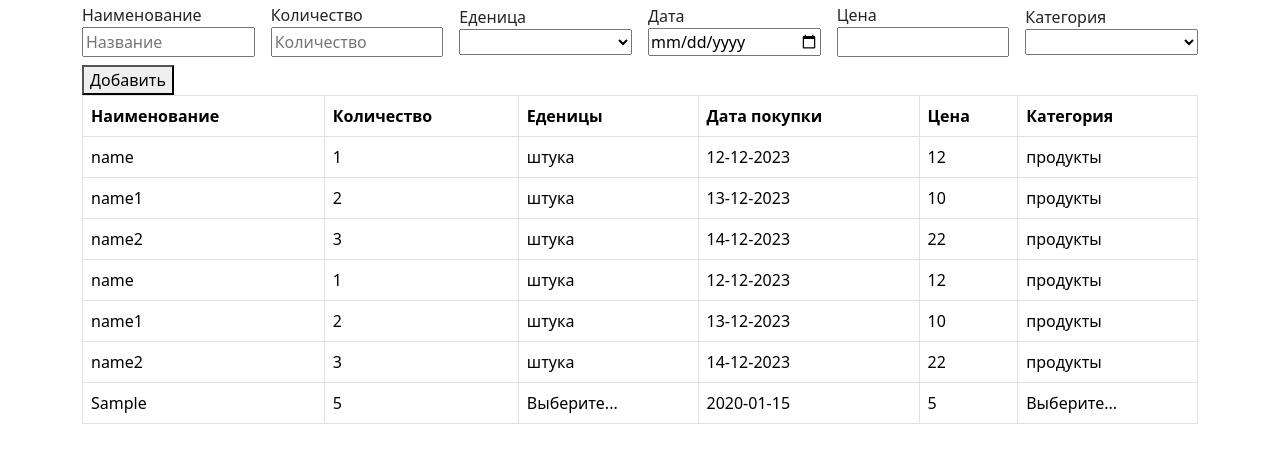
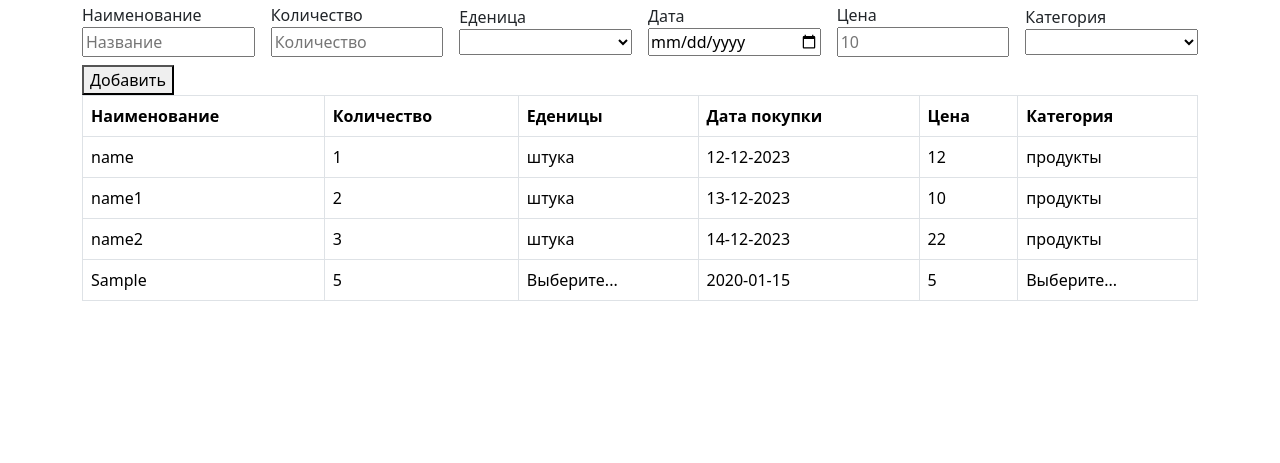
Before and after one commit to network-Error/expense-accounting, a website built with webpack: page src/index.html in a window 1280 px wide. Both pictures are taken after typing "Sample", "5", "2020-01-15", "5" into the empty fields and a click on the button "Добавить". Shown: the part 53-516 px from the top of the page. Built offline with nearby package versions, Linux system fonts and the light colour scheme.

Commit message:
feat: change the display elements, moved DB to a separate file

```diff
--- /dev/null
+++ b/src/db.js
@@ -0,0 +1,14 @@
+// const inputData = {
+//   name: ['name', 'name2', 'name3'],
+//   count: ['1', '2', '3'],
+//   unit: ['штука', 'штука', 'штука'],
+//   date: ['12.12.2023', '13.12.2023', '14.12.2023'],
+//   price: ['12', '100', '22'],
+//   category: ['продукты', 'продукты', 'продукты'],
+// }
+
+export const inputData = [
+  {name: 'name', count: '1', unit: 'штука', date: '12-12-2023', price: '12', category: 'продукты'},
+  {name: 'name1', count: '2', unit: 'штука', date: '13-12-2023', price: '10', category: 'продукты'},
+  {name: 'name2', count: '3', unit: 'штука', date: '14-12-2023', price: '22', category: 'продукты'},
+]
--- a/src/index.html
+++ b/src/index.html
@@ -37,7 +37,7 @@
         </div>
         <div class="col-sm-2 d-flex flex-column">
           <label for="inputPrice">Цена</label>
-          <input id="inputPrice" type="number">
+          <input id="inputPrice" type="number" placeholder="10">
         </div>
         <div class="col-sm-2 d-flex flex-column">
           <label for="inputCategory">Категория</label>
--- a/src/main.js
+++ b/src/main.js
@@ -1,4 +1,5 @@
 import './styles/style.scss';
+import { inputData } from './db';
 import * as bootstrap from 'bootstrap';
 
 const inputName = document.querySelector('#inputName');
@@ -11,33 +12,19 @@ const btnAdd = document.querySelector('#btnAdd');
 
 const tBody = document.querySelector('tbody');
 
-// const inputData = {
-//   name: ['name', 'name2', 'name3'],
-//   count: ['1', '2', '3'],
-//   unit: ['штука', 'штука', 'штука'],
-//   date: ['12.12.2023', '13.12.2023', '14.12.2023'],
-//   price: ['12', '100', '22'],
-//   category: ['продукты', 'продукты', 'продукты'],
-// }
-const inputData = [
-  {name: 'name', count: '1', unit: 'штука', date: '12-12-2023', price: '12', category: 'продукты'},
-  {name: 'name1', count: '2', unit: 'штука', date: '13-12-2023', price: '10', category: 'продукты'},
-  {name: 'name2', count: '3', unit: 'штука', date: '14-12-2023', price: '22', category: 'продукты'},
-]
-
-
 window.onload = function() {
   insertDataToRow();
 }
 
 function getData() {
-  // inputData.name.push(inputName.value);
-  // inputData.count.push(inputCount.value);
-  // inputData.unit.push(inputUnit.value);
-  // inputData.date.push(inputDate.value);
-  // inputData.price.push(inputPrice.value);
-  // inputData.category.push(inputCategory.value);
-  inputData.push({name: `${inputName.value}`, count: `${inputCount.value}`, unit: `${inputUnit.value}`, date: `${inputDate.value}`, price: `${inputPrice.value}`, category: `${inputCategory.value}`});
+  inputData.push({
+    name: `${inputName.value}`,
+    count: `${inputCount.value}`,
+    unit: `${inputUnit.value}`,
+    date: `${inputDate.value}`,
+    price: `${inputPrice.value}`,
+    category: `${inputCategory.value}`
+  });
   console.log(inputData);
 }
 
@@ -51,6 +38,7 @@ function clearInput() {
 }
 
 function insertDataToRow() {
+  tBody.innerHTML = '';
   for (let obj of inputData) {
     let tr = tBody.insertRow();
     tr.insertCell().textContent = obj.name;
@@ -68,17 +56,3 @@ btnAdd.addEventListener('click', (e) => {
   insertDataToRow();
   clearInput();
 });
-
-// function addLayout() {
-//   const createTr = document.createElement('tr');
-
-//   tBody.insertAdjacentElement('beforeend', createTr);
-//   createTr.classList.add('tr-class');
-
-//   for(let i = 0; i < Object.keys(inputData).length; i++) {
-//     const createTh = document.createElement('th');
-//     createTr.appendChild(createTh);
-//   }
-
-//   return createTr;
-// }
```
